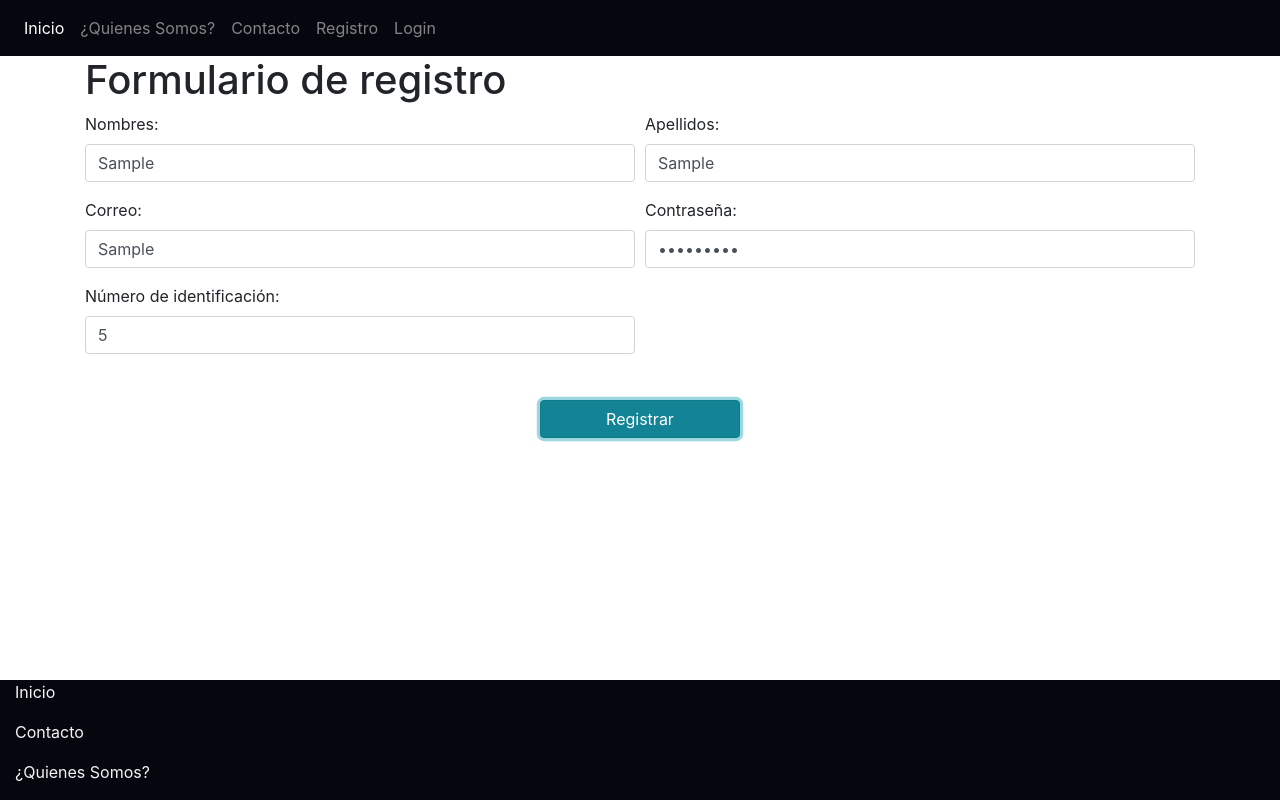
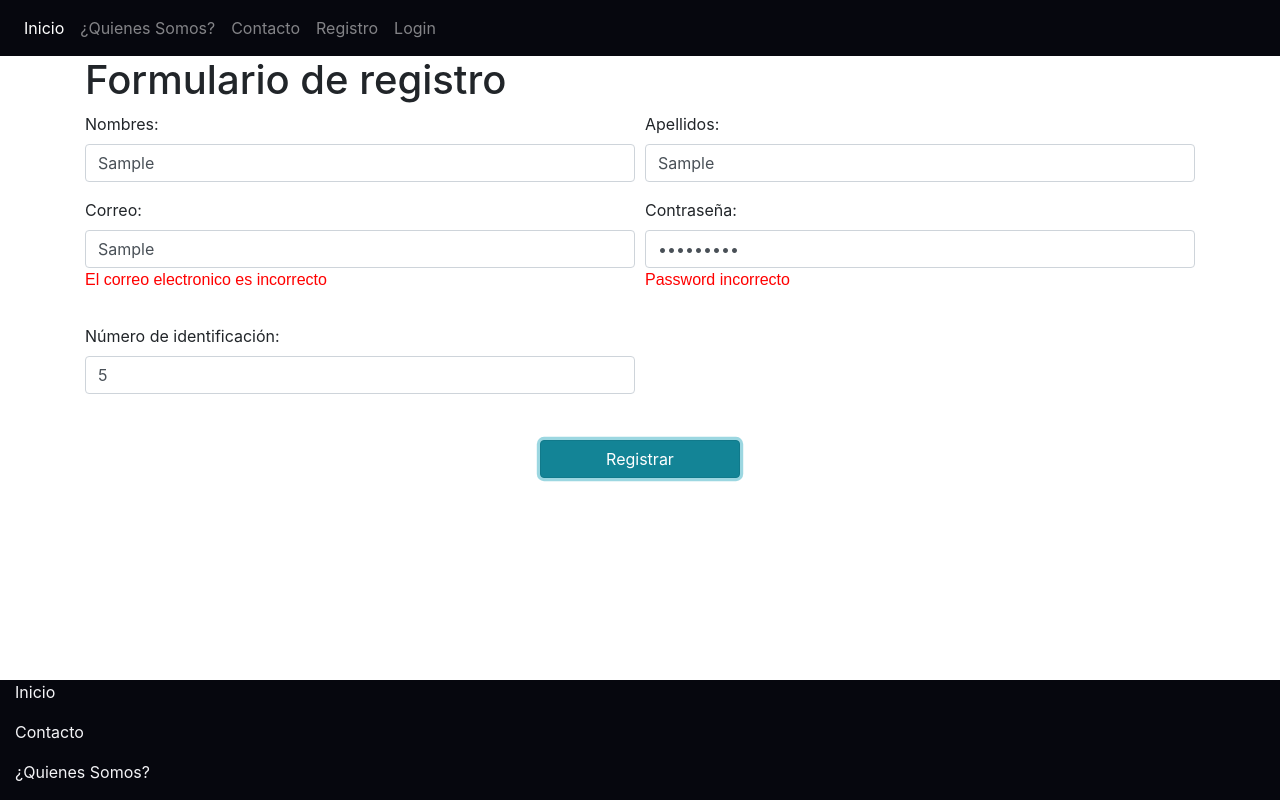
Before and after one commit to dpsena/MalalaFront, an Angular app: page /sing-up in a window 1280 px wide. Both pictures are taken after typing "Sample", "Sample", "Sample", "Sample123", "5" into the empty fields and a click on the button "Registrar". Built offline with nearby package versions, Linux system fonts and the light colour scheme.

Commit message:
conexion con api

```diff
--- a/src/app/Components/sing-up/sing-up.component.html
+++ b/src/app/Components/sing-up/sing-up.component.html
@@ -15,10 +15,13 @@
           <div class="form-group col-md-6" >
             <label>Correo:</label>
             <input formControlName="email" id="email" type="text" class="form-control" >
+            <p *ngIf="signForm.get('email').hasError('email')" class="error-message">El correo electronico es incorrecto</p>
+
           </div>
           <div class="form-group col-md-6" >
             <label>Contraseña:</label>
             <input formControlName="password" id="password" type="password" class="form-control" >
+            <p *ngIf="signForm.get('password').errors?.minlength"class="error-message">Password incorrecto</p>
           </div>
         </div>
         <div class="form-row" >
--- a/src/app/Components/sing-up/sing-up.component.ts
+++ b/src/app/Components/sing-up/sing-up.component.ts
@@ -1,5 +1,6 @@
 import { Component, OnInit } from '@angular/core';
 import { FormBuilder, Validators, FormGroup } from '@angular/forms';
+import { UserService } from '../../Services/user.service';
 
 @Component({
   selector: 'app-sing-up',
@@ -12,7 +13,8 @@ export class SingUpComponent implements OnInit {
 
   constructor(
 
-    private formBuilder: FormBuilder
+    private formBuilder: FormBuilder,
+    private userService:UserService
 
   ) {
     this.validator()
@@ -26,14 +28,23 @@ export class SingUpComponent implements OnInit {
       name: [ '', Validators.required ],
       lastName: [ '', Validators.required ],
       email: [ '', [Validators.required, Validators.email] ],
-      password: [ '', Validators.required ],
+      password: [ '',[Validators.required, Validators.minLength(10)] ],
       role: [ 'User', Validators.required ],
       identificationNumber: [ '', Validators.required ],
     })
   }
     saveUser(){
       if(this.signForm.valid){
-        alert('Usuario en registro')
+        console.log('Mensaje ',this.signForm.value)
+        this.userService.createUser(this.signForm.value).subscribe(
+        (userCreated) => {
+          console.log(userCreated)
+          alert('el usuario se creo correctamente')},
+          (error) =>{
+            console.error('tuvimos un error ->', error)
+
+          }
+        )
       }else{
         alert('El formulario es incorrecto')
       }
--- /dev/null
+++ b/src/app/Models/User.ts
@@ -0,0 +1,9 @@
+export interface User{
+    id:String;
+    name:String;
+    lastName:String;
+    email:String;
+    password:String;
+    identificationNumber:Number;
+    role:String;
+   }
--- /dev/null
+++ b/src/app/Services/user.service.ts
@@ -0,0 +1,16 @@
+import { Injectable } from '@angular/core';
+import {HttpClient} from '@angular/common/http';
+import {User} from '../Models/User';
+
+@Injectable({
+  providedIn: 'root'
+})
+export class UserService {
+  apiURL:String='https://ataraxia-salud.herokuapp.com';
+  constructor(
+    private http:HttpClient
+  ) { }
+  createUser(formData){
+    return this.http.post<User>(`${this.apiURL}/user/create`,formData)
+    }
+}
--- a/src/app/app.module.ts
+++ b/src/app/app.module.ts
@@ -2,6 +2,7 @@ import { BrowserModule } from '@angular/platform-browser';
 import { NgModule } from '@angular/core';
 import { Routes, RouterModule } from '@angular/router';
 import {ReactiveFormsModule, FormsModule} from '@angular/forms';
+import { HttpClientModule} from '@angular/common/http';
 
 
 
@@ -43,7 +44,8 @@ const routesApp: Routes =[
     BrowserModule,
     RouterModule.forRoot(routesApp),
     ReactiveFormsModule,
-    FormsModule
+    FormsModule,
+    HttpClientModule
   ],
   providers: [],
   bootstrap: [AppComponent]
--- a/src/styles.css
+++ b/src/styles.css
@@ -1 +1,6 @@
 /* You can add global styles to this file, and also import other style files */
+.error-message{
+color:red;
+font-family: fantasy;
+
+}
```
Also changed, not shown: 1 other file (tests, documents, lock files or other folders).
